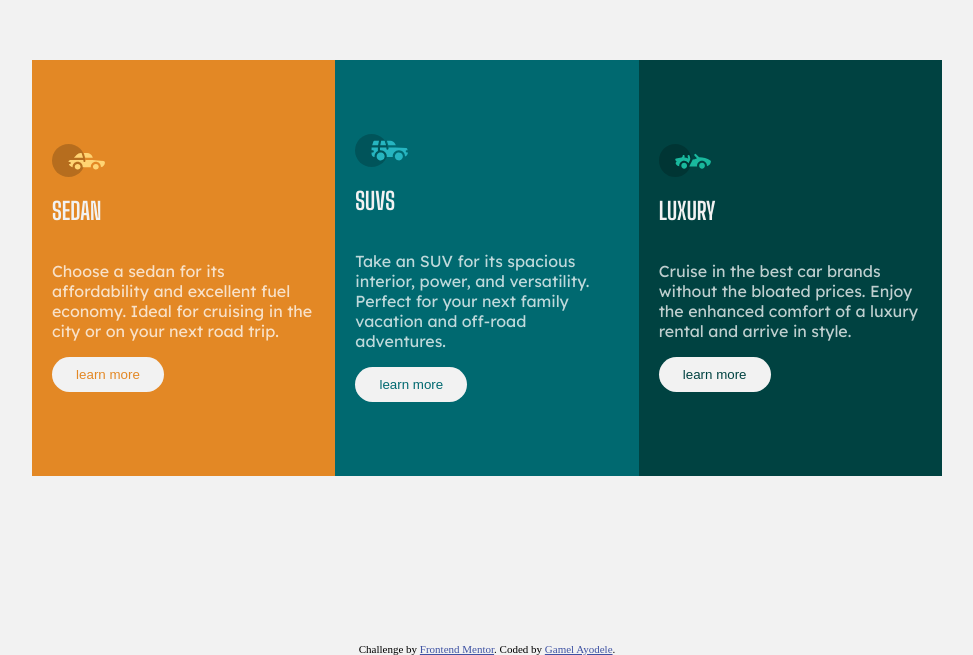
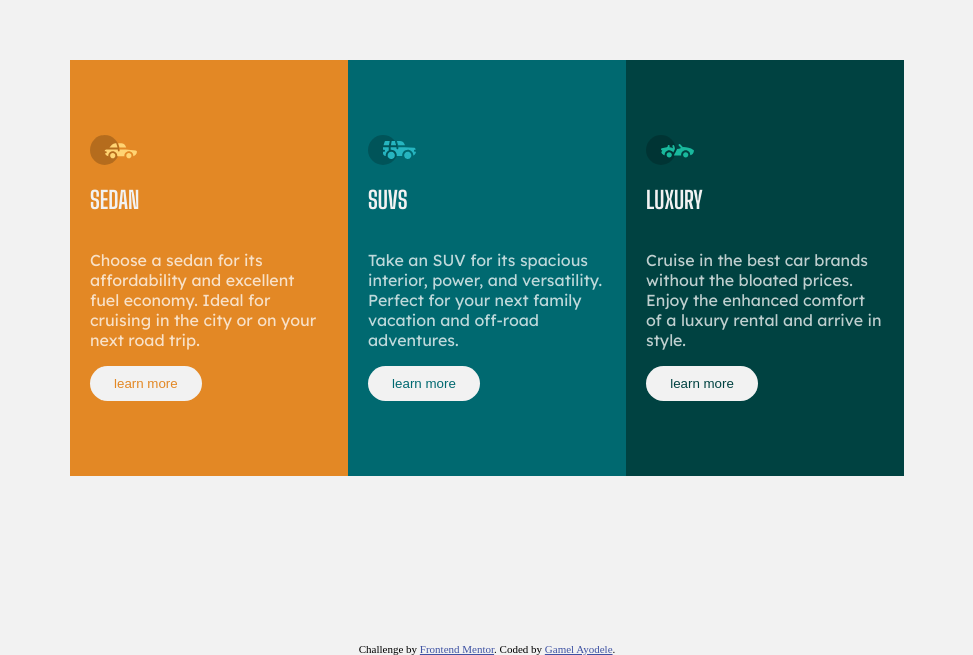
Before and after one commit to gamelayo/3-column-preview-card, a plain HTML site: page index.html in a window 1280 px wide. Shown: the part 165-820 px from the top of the page, without its empty margins (153-1126 px from the left). Drawn offline with Linux system fonts and the light colour scheme.

Commit message:
new css file

```diff
--- a/css/style.css
+++ b/css/style.css
@@ -102,7 +102,7 @@ body{
 
  }
  section{
-   width: 24%;
+   width: 22%;
 
  }
 }
```
